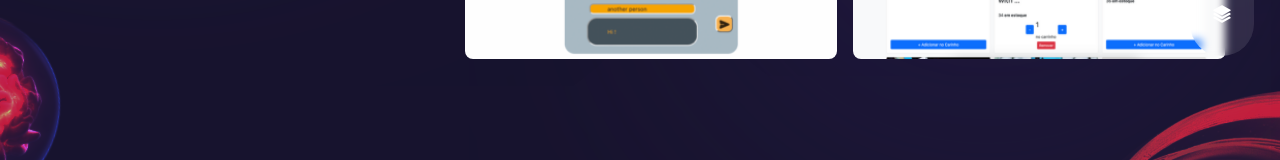
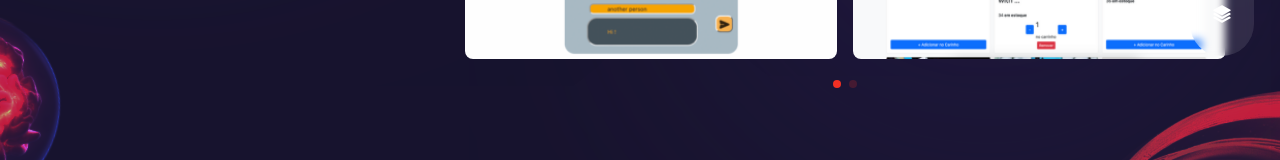
Before and after one commit to monteirocamis/camismonteiro, a Next.js app: page /work in a window 1280 px wide. Shown: the part 536-696 px from the top of the page. Built offline with nearby package versions, Linux system fonts and the light colour scheme.

Commit message:
:art: pagination

```diff
--- a/components/Nav.js
+++ b/components/Nav.js
@@ -20,7 +20,7 @@ export const navData = [
   { name: "services", path: "/services", icon: <HiViewColumns /> },
   { name: "work", path: "/work", icon: <HiRectangleGroup  /> },
   { name: "CV - Resume", path: "https://devcamis.vercel.app/projetos/cvcamilamonteiro.html", icon: <HiNewspaper /> },
-  { name: "More Projects", path: "https://devcamis.vercel.app/", icon: <HiSquare3Stack3D /> },
+  { name: "More Projects", path: "https://devcamis.vercel.app/", icon: <HiSquare3Stack3D />  },
 // {
 //     name: "testimonials",
 //     path: "/testimonials",
--- a/components/WorkSlider.js
+++ b/components/WorkSlider.js
@@ -43,7 +43,7 @@ export const workSlidesItems = {
         {
           title: "Game Baloon",
           path: "/gamebaloon.png",
-          link: ""
+          link: "https://game-balao-udemy-o7l5.vercel.app"
         },
         // {
           //   title: "Openframeworks",
@@ -67,7 +67,7 @@ const WorkSlider = () => {
       pagination={{
         clickable: true,
       }}
-      modules={Pagination}
+      modules={[Pagination]}
       className="h-[280px] sm:h-[480px]"
     >
       {workSlidesItems.slides.map((slide, index) => {
@@ -84,6 +84,7 @@ const WorkSlider = () => {
                         height={300}
                         alt="images from websites and apps"
                       />
+                      <Link href={image.link}>
                       <div className="absolute inset-0 bg-gradient-to-l from-transparent via-[#4a22bd]  to-[#e838cc] opacity-0 group-hover:opacity-80 transition-all duration-700"></div>
                       <div className="absolute bottom-0 translate-y-full group-hover:-translate-y-10 group-hover:xl:-translate-x-20 transition-all duration-300">
                         <div className="flex items-center gap-x-2 text-[13px] tracking-[0.2em]">
@@ -97,6 +98,7 @@ const WorkSlider = () => {
                           </div>
                         </div>
                       </div>
+                      </Link>
                     </div>
                   </div>
                 );
```
